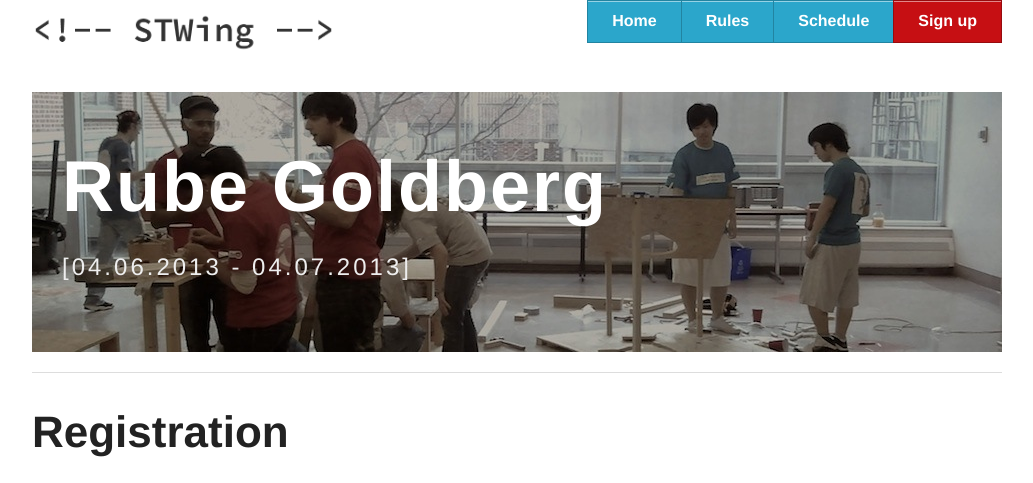
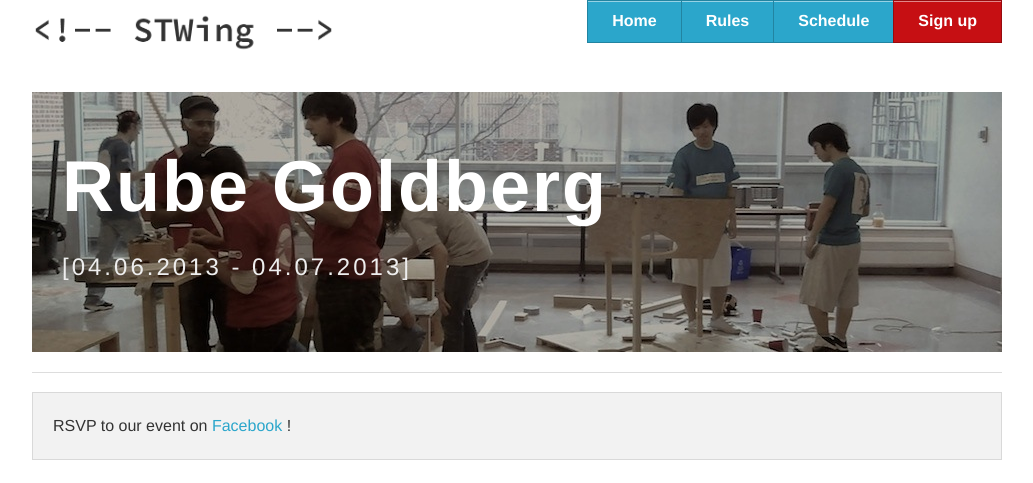
Before and after one commit to STWing/rubegoldberg-web, a PHP site: page /register.php in a window 1280 px wide. Shown: the top 483 px of the page, without its empty margins (123-1156 px from the left). Run offline with PHP 8.4, Linux system fonts and the light colour scheme; data that the repository does not hold is empty.

Commit message:
Add Facebook event RSVP link

```diff
--- a/_register.php
+++ b/_register.php
@@ -1,3 +1,14 @@
+<div class="row">
+  <div class="large-12 columns">
+    <div class="panel">
+      <p>RSVP to our event on
+        <a href="https://www.facebook.com/events/430374367046398/">Facebook
+        </a>!
+      </p>
+    </div>
+  </div>
+</div>
+
 <div class="row">
 <div class="large-12 columns">
 <h1>Registration</h1>
```
Also changed, not shown: _schedule.php (+11 -0 lines).
